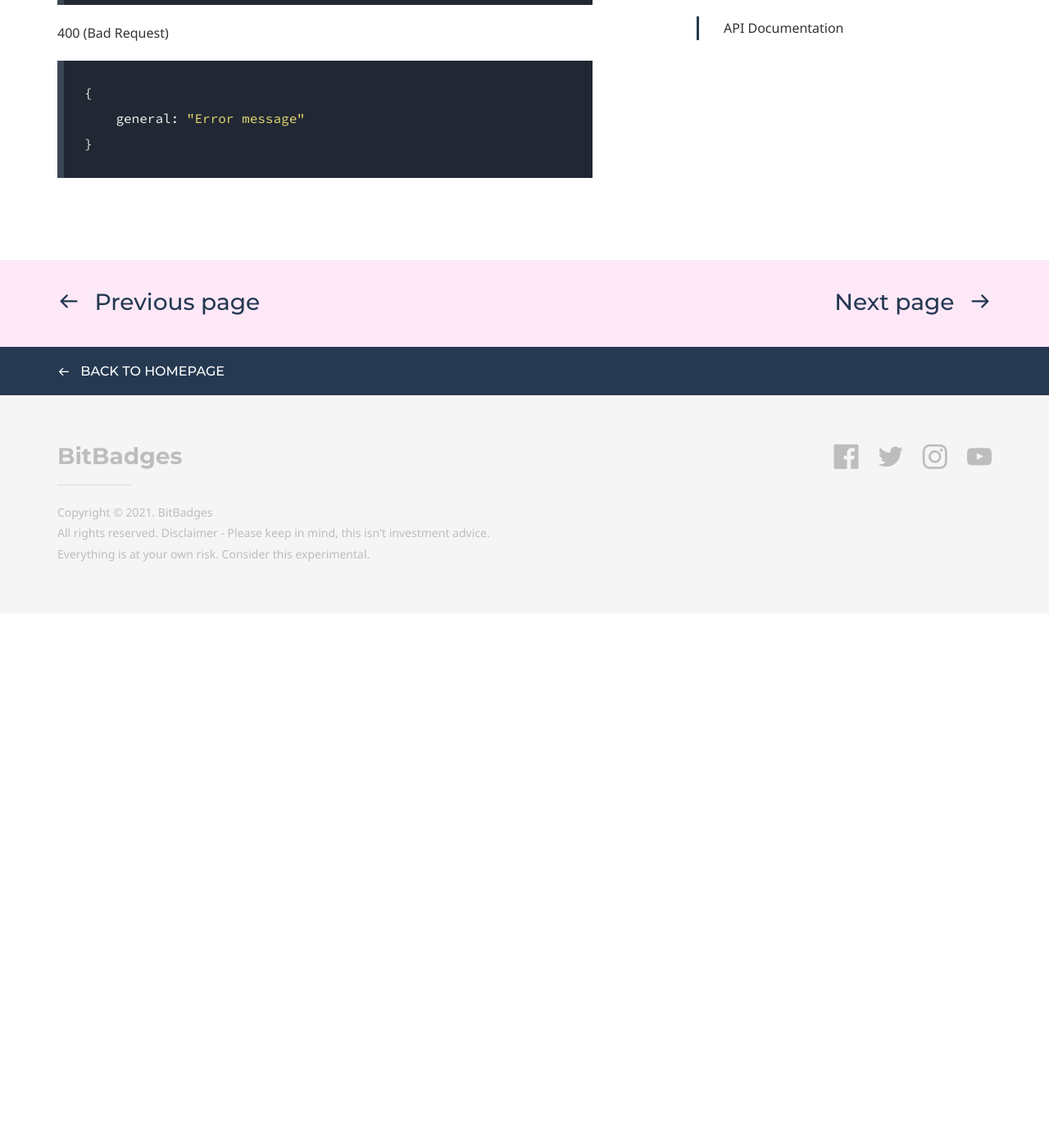
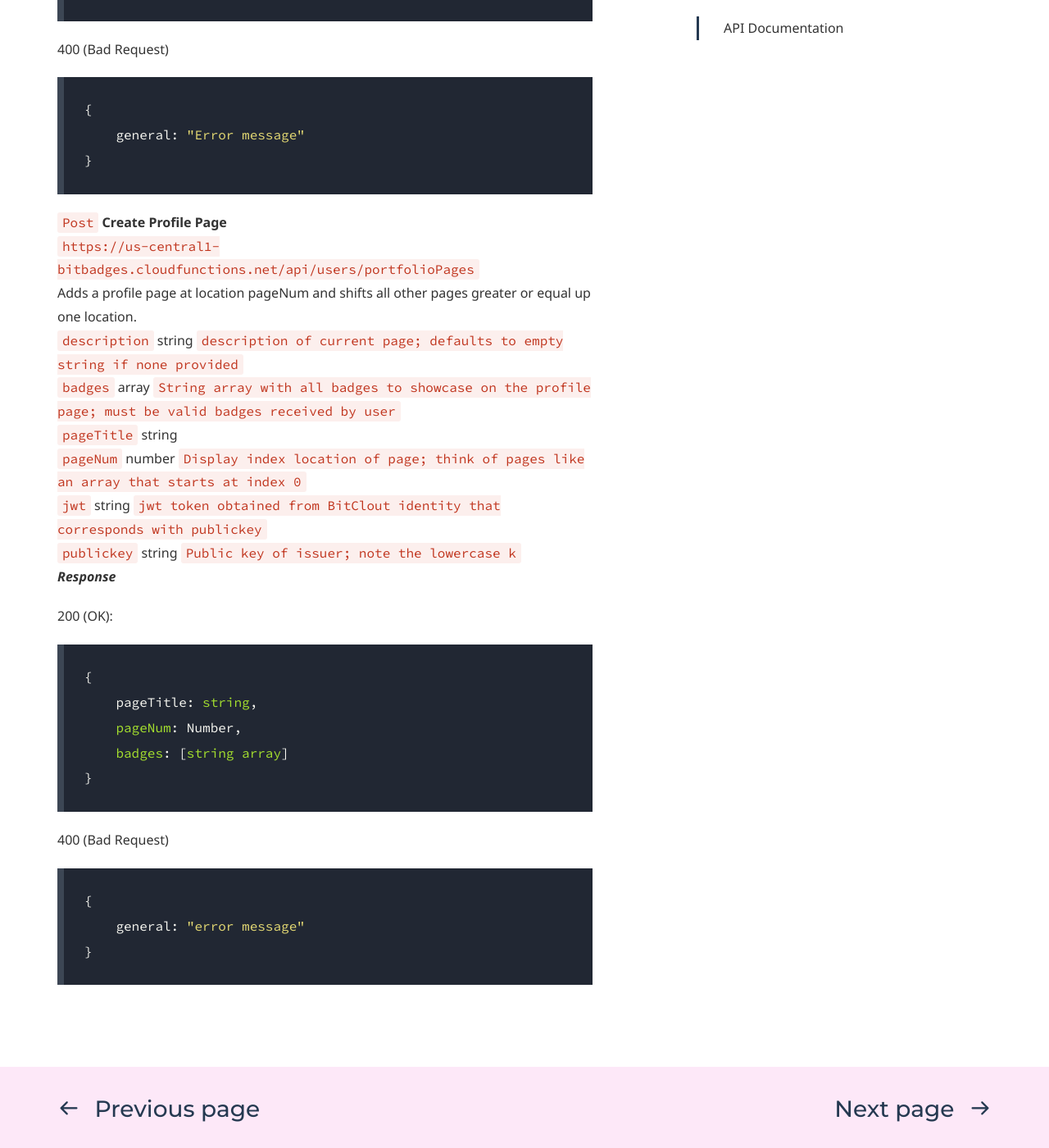
Before and after one commit to BitBadges/bitbadges.github.io, a Jekyll site: the page built from api.md, in a window 1280 px wide and 1400 px high, scrolled down 6248 px. Shown: the whole window at 82% size. Built offline with Jekyll 4.4.1, drawn with Linux system fonts in a browser that asks for light colours; some web fonts are replaced; before the commit the page ends 6996 px from its top, so only the background shows below that.

Commit message:
Update api.md

````diff
--- a/api.md
+++ b/api.md
@@ -136,6 +136,7 @@ Gets a user's profile data from the BitClout chain by specifying the public key.
     }
 }
 ```
+
 `Post` **Create Badge**
 `https://us-central1-bitbadges.cloudfunctions.net/api/badges`
 Creates a badge by uploading to IPFS, adding the hash id to respective user's badgesIssues and badgesReceived array in our database, and posts hash to [@BitBadgesHash](https://bitclout.com/u/BitBadgesHash). User must own 0.05 BitBadges coin to issue a badge.
@@ -173,6 +174,7 @@ Creates a badge by uploading to IPFS, adding the hash id to respective user's ba
     validDates: boolean //true if start/end dates, false if not
 }
 ```
+
 `Delete` **Delete Badge Page (Ad)**
 `https://us-central1-bitbadges.cloudfunctions.net/api/badgePages/:id`
 Deletes badge page (ad) and removes value from user badgesCreated array
@@ -193,3 +195,28 @@ Deletes badge page (ad) and removes value from user badgesCreated array
     general: "Error message"
 }
 ```
+
+`Post` **Create Profile Page**
+`https://us-central1-bitbadges.cloudfunctions.net/api/users/portfolioPages`
+Adds a profile page at location pageNum and shifts all other pages greater or equal up one location.
+`description` string `description of current page; defaults to empty string if none provided`
+`badges` array `String array with all badges to showcase on the profile page; must be valid badges received by user`
+`pageTitle` string
+`pageNum` number `Display index location of page; think of pages like an array that starts at index 0`
+`jwt` string `jwt token obtained from BitClout identity that corresponds with publickey`
+`publickey` string `Public key of issuer; note the lowercase k`
+***Response***
+> 200 (OK):
+```javascript
+{
+    pageTitle: string,
+    pageNum: Number,
+    badges: [string array]
+}
+```
+> 400 (Bad Request)
+```javascript
+{
+    general: "error message"
+}
+```
````
